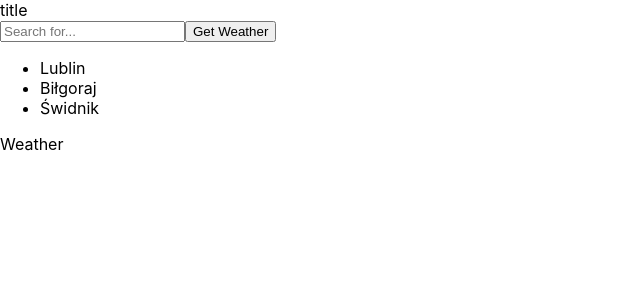
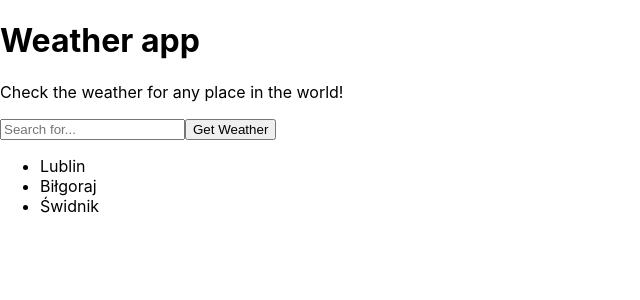
Before and after one commit to rafallukasik123/weather, a React (Create React App) app: page / in a window 1280 px wide. Shown: the top 300 px of the page, without its empty margins (0-640 px from the left). Built offline with nearby package versions, Linux system fonts and the light colour scheme.

Commit message:
add icons and display actual weather

```diff
--- a/src/App.js
+++ b/src/App.js
@@ -40,9 +40,9 @@ handleSubmit= (e) =>{
 
   axios.get(`http://api.openweathermap.org/data/2.5/forecast?q=${name}&APPID=${api_key}`)
     .then(res => {
-      //const wheather_object = res.data.list[0].weather[0].main;
+
       const wheather_object = res.data;
-      console.log(wheather_object);
+
       this.setState({
         wheather_array : wheather_object.list,
         wheather_object
--- a/src/components/Title.js
+++ b/src/components/Title.js
@@ -5,9 +5,10 @@ import React, { Component } from 'react';
 class Title extends Component {
   render() {
     return (
-      <div className="App">
-        title
-      </div>
+      <header>
+      <h1>Weather app</h1>
+      <p>Check the weather for any place in the world! </p>
+      </header>
     );
   }
 }
--- a/src/components/Weather.js
+++ b/src/components/Weather.js
@@ -1,14 +1,49 @@
 import React, { Component } from 'react';
+import axios from 'axios';
+
+const api_key='10d35fcce7c02936d78262262d8ebda4';
+
+class Weather extends Component {
+constructor(props){
+  super(props);
+
+}
 
 
 
-class Weather extends Component {
   render() {
-    return (
-      <div className="App">
-      Weather
-      </div>
-    );
+
+    console.log(this.props.object);
+    if(this.props.object===''){
+      return (
+        <section>
+
+
+
+        </section>
+      );
+    }
+    else{
+
+
+        const icon=this.props.object.list[0].weather[0].icon;
+        const iconurl = "http://openweathermap.org/img/w/" + icon + ".png";
+        const time=this.props.object.list[0].dt_txt;
+        const location=this.props.object.city.name;
+        const main=this.props.object.list[0].weather[0].main;
+        const description=this.props.object.list[0].weather[0].description;
+console.log(time);
+
+      return (
+        <section>
+          <p> <span>Location:</span>  <span>{location}</span>  </p>
+          <p> <span>Now Weather last update <span>{time}</span>:</span>  <span>{main}</span>  : <span>{description}</span> </p>
+          <div><img src={iconurl}/>     </div>
+
+        </section>
+      );
+    }
+
   }
 }
 
```
Also changed, not shown: src/components/Form.js (line endings or trailing spaces).
